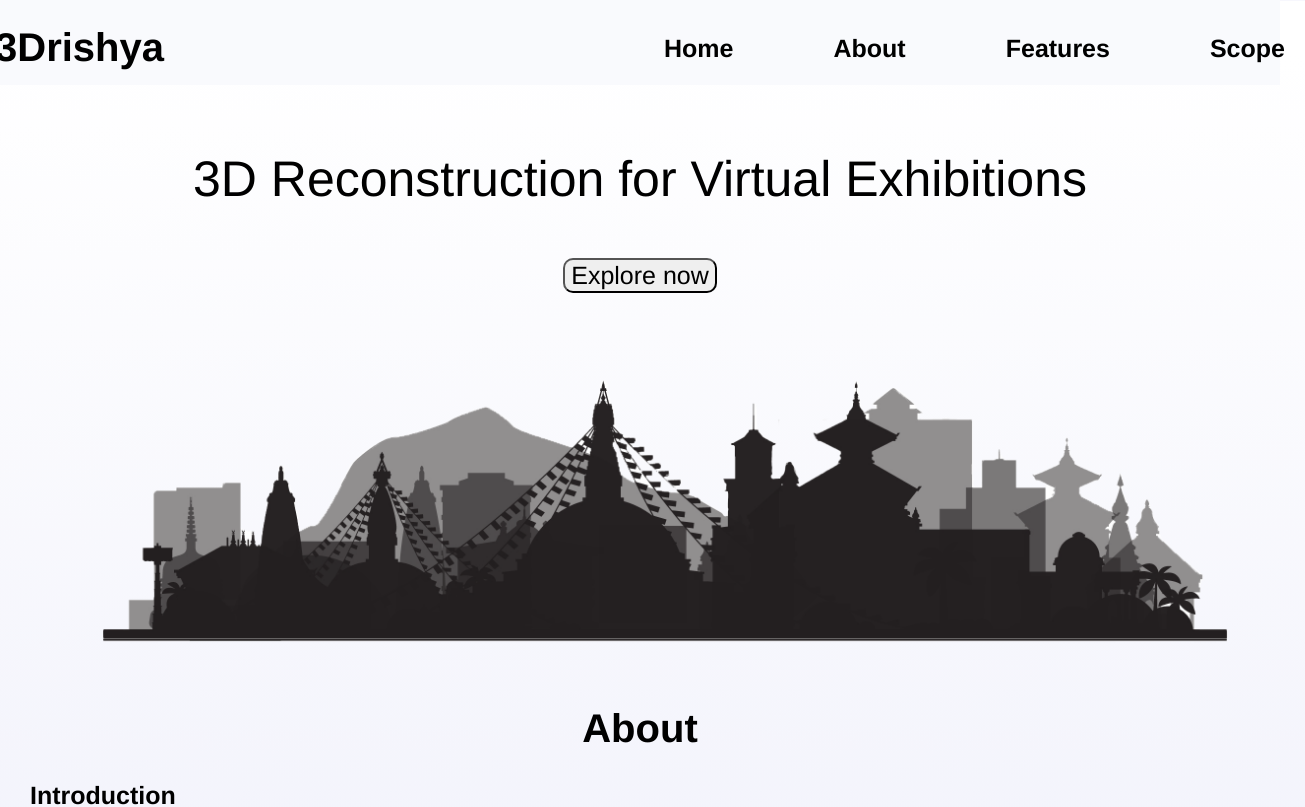
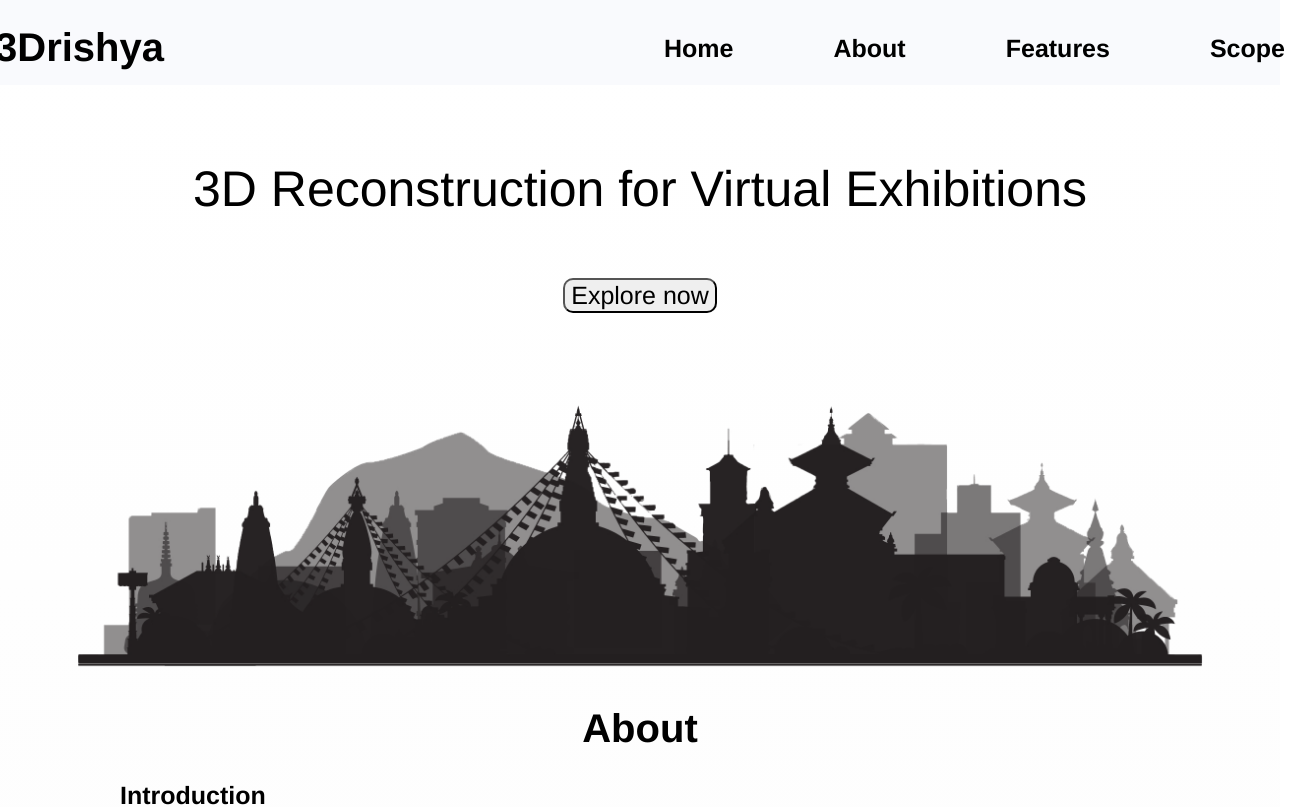
Before and after one commit to Pramish-Aryal/3Drishya-2.0, a website built with Vite: page frontend/index.html in a window 1280 px wide. Shown: the top 807 px of the page, 1305 px wide, since content can reach past the window. Built offline with nearby package versions, Linux system fonts and the light colour scheme.

Commit message:
frontend update 3

```diff
--- a/frontend/style.css
+++ b/frontend/style.css
@@ -2,7 +2,7 @@ body{
     padding: 0px;
     margin: 0px;
     overflow-x: hidden;
-    background: linear-gradient(to bottom, white 1%,#b1b5ea 100%);
+    background: linear-gradient(to bottom, white 1%, #f5f5f5 100%);
 }
 
 a{
@@ -76,13 +76,13 @@ a{
     font-family: Helvetica;
     font-weight: 500;
     word-wrap: break-word;
-    padding: 50px;
+    padding: 60px;
 }
 
 .Nepal{
-    padding: 25px;
+    padding-top: 30px;
+    bottom: 0px;
     width: 100%;
-    bottom: 0px;
 }
 
 .explore{
@@ -105,6 +105,7 @@ a{
     font-size: 40px;
     font-family: Helvetica;
     font-weight: 700;
+    margin-inline:90px;
     /* background: linear-gradient(180deg, #ECEEE9 0%, #C8C8C5 100%); */
 }
 .AboutTopic{
```
